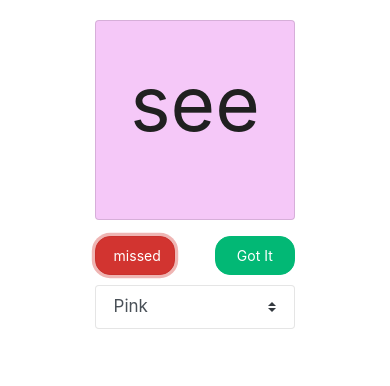
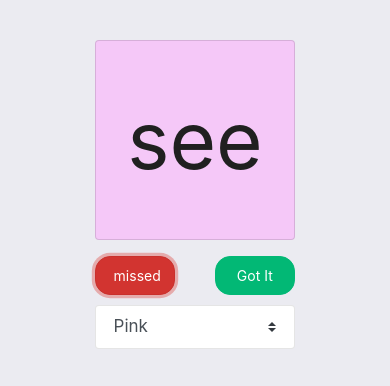
Before and after one commit to bman511/SightWords, a plain HTML site: page index.html in a window 390 px wide. Both pictures are taken after a click on the button "GO". Drawn offline with nearby package versions, Linux system fonts and the light colour scheme.

Commit message:
added textFit for responsive text and added white words

```diff
--- a/index.html
+++ b/index.html
@@ -8,7 +8,6 @@
   </head>
   <body>
    <div id="word-wrapper" class="card  mb-3">
-    <div id="word-div"></div>
    </div>
     <div id="button-wrap">
      <button type="button" class="btn btn-primary" id="change" onclick="showWord()">GO</button>
@@ -25,9 +24,11 @@
        <option value="teal">Teal</option>
        <option value="blue">Blue</option>
        <option value="purple">Purple</option>
+       <option value="white">White</option>
 
      </select>
     </div>
     <script src='static.js'></script>
+    <script src='textFit.js'></script>
 </body>
 </html>
--- a/static.js
+++ b/static.js
@@ -10,7 +10,8 @@ const tally = {
       'green':['its','said','make','by','do','put','friend','time','who','your','does','because'],
       'teal':['how','more','now','him','goes','are','them','there','they','their','that','some'],
       'blue':['was','were','when','from','but','had','no','want','or','all','been','as'],
-      'purple':['what','which','would','these','two','up','if','my','one','about','could','first']
+      'purple':['what','which','would','these','two','up','if','my','one','about','could','first'],
+      'white':['not','only','out','any',"don't",'many','then','where','why','saw','say','so']
       },
     'correct': [],
     'colors':{
@@ -21,7 +22,8 @@ const tally = {
       'green':'#26f627',
       'teal':'#16dff8',
       'blue':'#699bf1',
-      'purple':'#be69f1'
+      'purple':'#be69f1',
+      'white':'#ffffff'
     }
   }
 
@@ -37,7 +39,7 @@ const tally = {
   function getColor(){
     var el = document.getElementById("wordSelect");
     var wordSet = el.options[el.selectedIndex].value;
-    return tally.colors[wordSet]
+    return tally.colors[wordSet];
   }
   function updateColor(){
     var el = document.getElementById("word-wrapper");
@@ -60,7 +62,7 @@ const tally = {
     //Clear div of current word, called when new selection is made
    function clearDiv(){
 
-     document.getElementById("word-div").innerHTML = '';
+     document.getElementById("word-wrapper").innerHTML = '';
    }
    //Get the selection, update the array to work on, and create the scoreboard array
    function updateNotGot(){
@@ -104,7 +106,8 @@ const tally = {
       counter = 0;
     }
     currWord = notGotWords[counter];
-    document.getElementById("word-div").innerHTML = currWord;
+    document.getElementById("word-wrapper").innerHTML = currWord;
+    textFit(document.getElementById("word-wrapper"), {alignHoriz: true, alignVert: true});
     counter += 1;
   }
     //check if all words have been correctly identified
--- a/style.css
+++ b/style.css
@@ -1,16 +1,16 @@
 
+body {
+
+  background-color: #ebebf1;
+}
 #word-wrapper {
 
     background-color:#f5c8f8;
     height: 200px;
     width:200px;
-    font-size: 4.5em;
     color: #202020;
-    text-align:center;
-    padding-top: 25px;
-    padding-bottom: 10px;
     margin: auto;
-    margin-top: 20px;
+    margin-top: 40px;
 
 
   }
--- /dev/null
+++ b/textFit.js
@@ -0,0 +1,240 @@
+/**
+ * textFit v2.3.1
+ * Previously known as jQuery.textFit
+ * 11/2014 by STRML (strml.github.com)
+ * MIT License
+ *
+ * To use: textFit(document.getElementById('target-div'), options);
+ *
+ * Will make the *text* content inside a container scale to fit the container
+ * The container is required to have a set width and height
+ * Uses binary search to fit text with minimal layout calls.
+ * Version 2.0 does not use jQuery.
+ */
+/*global define:true, document:true, window:true, HTMLElement:true*/
+
+(function(root, factory) {
+  "use strict";
+
+  // UMD shim
+  if (typeof define === "function" && define.amd) {
+    // AMD
+    define([], factory);
+  } else if (typeof exports === "object") {
+    // Node/CommonJS
+    module.exports = factory();
+  } else {
+    // Browser
+    root.textFit = factory();
+  }
+
+}(typeof global === "object" ? global : this, function () {
+  "use strict";
+
+  var defaultSettings = {
+    alignVert: false, // if true, textFit will align vertically using css tables
+    alignHoriz: false, // if true, textFit will set text-align: center
+    multiLine: false, // if true, textFit will not set white-space: no-wrap
+    detectMultiLine: true, // disable to turn off automatic multi-line sensing
+    minFontSize: 6,
+    maxFontSize: 80,
+    reProcess: true, // if true, textFit will re-process already-fit nodes. Set to 'false' for better performance
+    widthOnly: false, // if true, textFit will fit text to element width, regardless of text height
+    alignVertWithFlexbox: false, // if true, textFit will use flexbox for vertical alignment
+  };
+
+  return function textFit(els, options) {
+
+    if (!options) options = {};
+
+    // Extend options.
+    var settings = {};
+    for(var key in defaultSettings){
+      if(options.hasOwnProperty(key)){
+        settings[key] = options[key];
+      } else {
+        settings[key] = defaultSettings[key];
+      }
+    }
+
+    // Convert jQuery objects into arrays
+    if (typeof els.toArray === "function") {
+      els = els.toArray();
+    }
+
+    // Support passing a single el
+    var elType = Object.prototype.toString.call(els);
+    if (elType !== '[object Array]' && elType !== '[object NodeList]' &&
+            elType !== '[object HTMLCollection]'){
+      els = [els];
+    }
+
+    // Process each el we've passed.
+    for(var i = 0; i < els.length; i++){
+      processItem(els[i], settings);
+    }
+  };
+
+  /**
+   * The meat. Given an el, make the text inside it fit its parent.
+   * @param  {DOMElement} el       Child el.
+   * @param  {Object} settings     Options for fit.
+   */
+  function processItem(el, settings){
+    if (!isElement(el) || (!settings.reProcess && el.getAttribute('textFitted'))) {
+      return false;
+    }
+
+    // Set textFitted attribute so we know this was processed.
+    if(!settings.reProcess){
+      el.setAttribute('textFitted', 1);
+    }
+
+    var innerSpan, originalHeight, originalHTML, originalWidth;
+    var low, mid, high;
+
+    // Get element data.
+    originalHTML = el.innerHTML;
+    originalWidth = innerWidth(el);
+    originalHeight = innerHeight(el);
+
+    // Don't process if we can't find box dimensions
+    if (!originalWidth || (!settings.widthOnly && !originalHeight)) {
+      if(!settings.widthOnly)
+        throw new Error('Set a static height and width on the target element ' + el.outerHTML +
+          ' before using textFit!');
+      else
+        throw new Error('Set a static width on the target element ' + el.outerHTML +
+          ' before using textFit!');
+    }
+
+    // Add textFitted span inside this container.
+    if (originalHTML.indexOf('textFitted') === -1) {
+      innerSpan = document.createElement('span');
+      innerSpan.className = 'textFitted';
+      // Inline block ensure it takes on the size of its contents, even if they are enclosed
+      // in other tags like <p>
+      innerSpan.style['display'] = 'inline-block';
+      innerSpan.innerHTML = originalHTML;
+      el.innerHTML = '';
+      el.appendChild(innerSpan);
+    } else {
+      // Reprocessing.
+      innerSpan = el.querySelector('span.textFitted');
+      // Remove vertical align if we're reprocessing.
+      if (hasClass(innerSpan, 'textFitAlignVert')){
+        innerSpan.className = innerSpan.className.replace('textFitAlignVert', '');
+        innerSpan.style['height'] = '';
+        el.className.replace('textFitAlignVertFlex', '');
+      }
+    }
+
+    // Prepare & set alignment
+    if (settings.alignHoriz) {
+      el.style['text-align'] = 'center';
+      innerSpan.style['text-align'] = 'center';
+    }
+
+    // Check if this string is multiple lines
+    // Not guaranteed to always work if you use wonky line-heights
+    var multiLine = settings.multiLine;
+    if (settings.detectMultiLine && !multiLine &&
+        innerSpan.scrollHeight >= parseInt(window.getComputedStyle(innerSpan)['font-size'], 10) * 2){
+      multiLine = true;
+    }
+
+    // If we're not treating this as a multiline string, don't let it wrap.
+    if (!multiLine) {
+      el.style['white-space'] = 'nowrap';
+    }
+
+    low = settings.minFontSize;
+    high = settings.maxFontSize;
+
+    // Binary search for highest best fit
+    var size = low;
+    while (low <= high) {
+      mid = (high + low) >> 1;
+      innerSpan.style.fontSize = mid + 'px';
+      if(innerSpan.scrollWidth <= originalWidth && (settings.widthOnly || innerSpan.scrollHeight <= originalHeight)){
+        size = mid;
+        low = mid + 1;
+      } else {
+        high = mid - 1;
+      }
+      // await injection point
+    }
+    // found, updating font if differs:
+    if( innerSpan.style.fontSize != size + 'px' ) innerSpan.style.fontSize = size + 'px';
+
+    // Our height is finalized. If we are aligning vertically, set that up.
+    if (settings.alignVert) {
+      addStyleSheet();
+      var height = innerSpan.scrollHeight;
+      if (window.getComputedStyle(el)['position'] === "static"){
+        el.style['position'] = 'relative';
+      }
+      if (!hasClass(innerSpan, "textFitAlignVert")){
+        innerSpan.className = innerSpan.className + " textFitAlignVert";
+      }
+      innerSpan.style['height'] = height + "px";
+      if (settings.alignVertWithFlexbox && !hasClass(el, "textFitAlignVertFlex")) {
+        el.className = el.className + " textFitAlignVertFlex";
+      }
+    }
+  }
+
+  // Calculate height without padding.
+  function innerHeight(el){
+    var style = window.getComputedStyle(el, null);
+    return el.clientHeight -
+      parseInt(style.getPropertyValue('padding-top'), 10) -
+      parseInt(style.getPropertyValue('padding-bottom'), 10);
+  }
+
+  // Calculate width without padding.
+  function innerWidth(el){
+    var style = window.getComputedStyle(el, null);
+    return el.clientWidth -
+      parseInt(style.getPropertyValue('padding-left'), 10) -
+      parseInt(style.getPropertyValue('padding-right'), 10);
+  }
+
+  //Returns true if it is a DOM element
+  function isElement(o){
+    return (
+      typeof HTMLElement === "object" ? o instanceof HTMLElement : //DOM2
+      o && typeof o === "object" && o !== null && o.nodeType === 1 && typeof o.nodeName==="string"
+    );
+  }
+
+  function hasClass(element, cls) {
+    return (' ' + element.className + ' ').indexOf(' ' + cls + ' ') > -1;
+  }
+
+  // Better than a stylesheet dependency
+  function addStyleSheet() {
+    if (document.getElementById("textFitStyleSheet")) return;
+    var style = [
+      ".textFitAlignVert{",
+        "position: absolute;",
+        "top: 0; right: 0; bottom: 0; left: 0;",
+        "margin: auto;",
+        "display: flex;",
+        "justify-content: center;",
+        "flex-direction: column;",
+      "}",
+      ".textFitAlignVertFlex{",
+        "display: flex;",
+      "}",
+      ".textFitAlignVertFlex .textFitAlignVert{",
+        "position: static;",
+      "}",].join("");
+
+    var css = document.createElement("style");
+    css.type = "text/css";
+    css.id = "textFitStyleSheet";
+    css.innerHTML = style;
+    document.body.appendChild(css);
+  }
+}));
```
